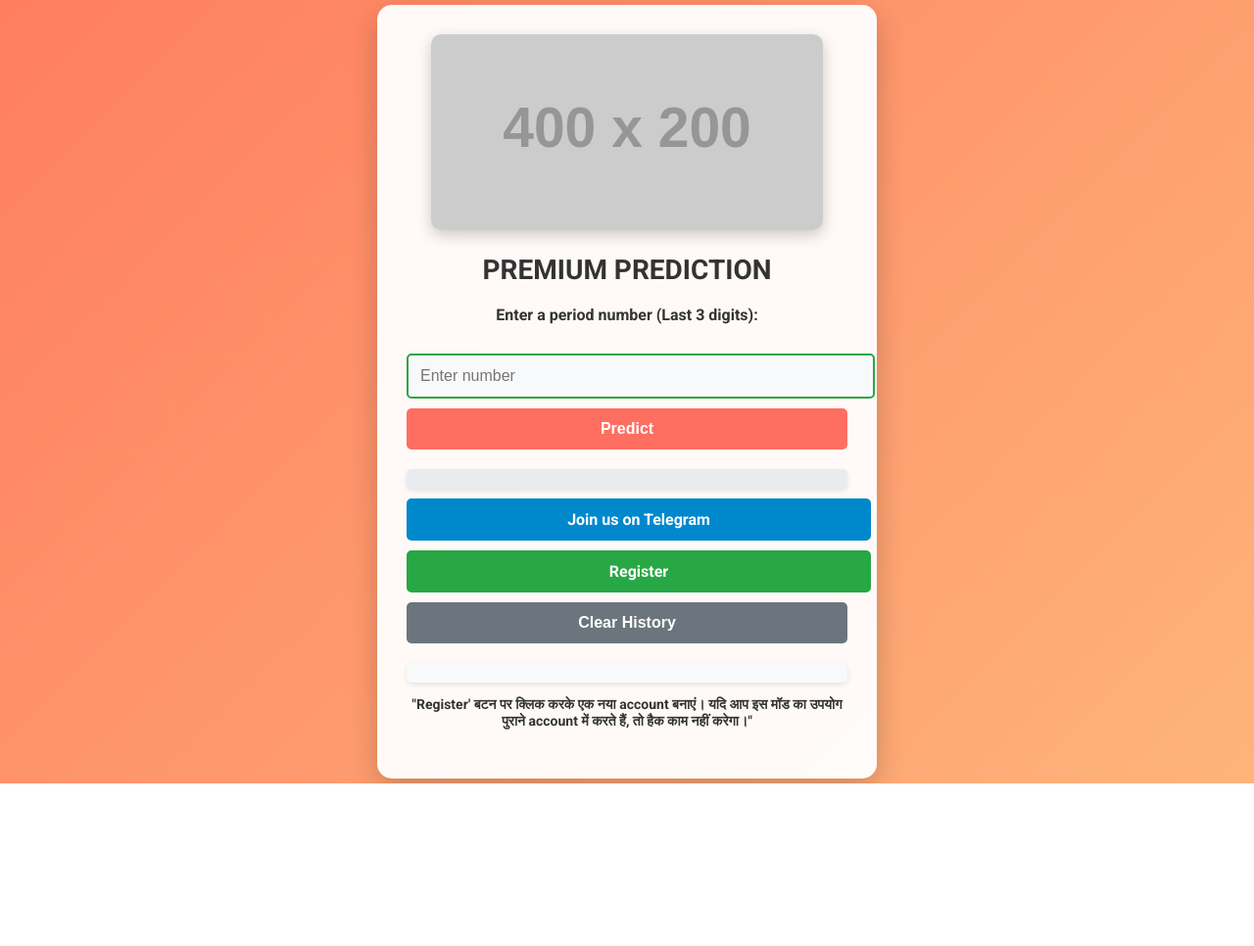
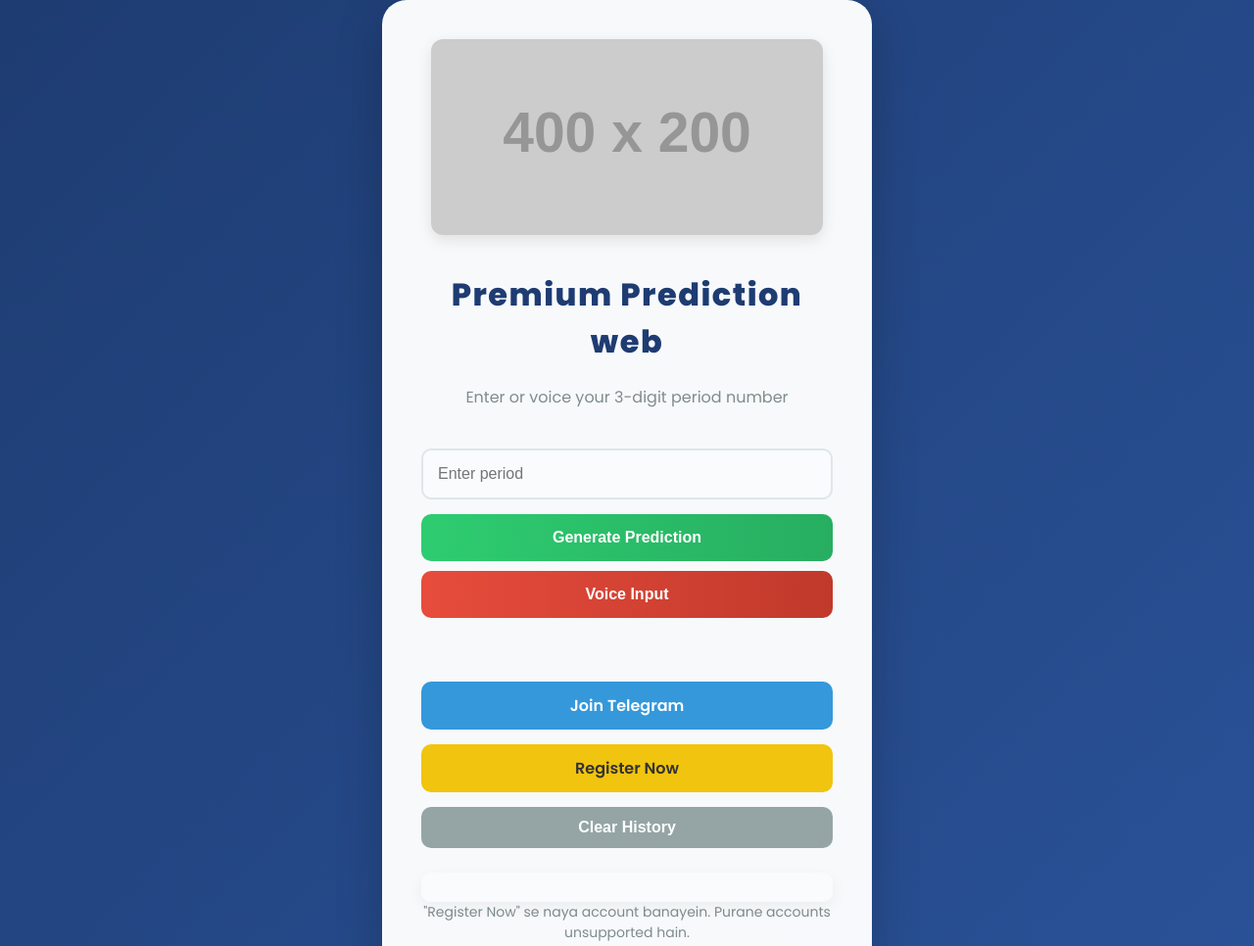
Before and after one commit to NAHIPATAHE/Nahipata, a plain HTML site: page index.html in a window 1280 px wide. Shown: the top 966 px of the page at 98% size. Before the commit the page ends 800 px from the top, so only its background shows below. Drawn offline with Linux system fonts and the light colour scheme; placeholder pictures from the web are drawn by us.

Commit message:
Update index.html

```diff
--- a/index.html
+++ b/index.html
@@ -3,153 +3,178 @@
 <head>
     <meta charset="UTF-8">
     <meta name="viewport" content="width=device-width, initial-scale=1.0">
-    <title>Big or Small Prediction</title>
-    <link href="https://fonts.googleapis.com/css2?family=Roboto:wght@400;700&display=swap" rel="stylesheet">
+    <title>Premium Prediction Vip</title>
+    <link href="https://fonts.googleapis.com/css2?family=Poppins:wght@400;600;800&display=swap" rel="stylesheet">
     <style>
-        body {
-            font-family: 'Roboto', sans-serif;
-            background: linear-gradient(135deg, #ff7e5f, #feb47b);
+        * {
             margin: 0;
             padding: 0;
+            box-sizing: border-box;
+        }
+        body {
+            font-family: 'Poppins', sans-serif;
+            background: linear-gradient(135deg, #1e3c72, #2a5298);
+            min-height: 100vh;
             display: flex;
             justify-content: center;
             align-items: center;
-            min-height: 100vh;
-            color: #333;
+            color: #fff;
+            overflow-x: hidden;
         }
         .container {
-            background-color: rgba(255, 255, 255, 0.95);
-            border-radius: 15px;
-            box-shadow: 0 10px 30px rgba(0, 0, 0, 0.2);
-            padding: 30px;
+            background: rgba(255, 255, 255, 0.97);
+            border-radius: 25px;
+            padding: 40px;
             width: 90%;
-            max-width: 450px;
-            transition: transform 0.3s, box-shadow 0.3s;
-            animation: fadeIn 0.5s ease-in-out;
+            max-width: 500px;
+            box-shadow: 0 15px 50px rgba(0, 0, 0, 0.2);
+            position: relative;
+            overflow: hidden;
+            transition: transform 0.3s ease, box-shadow 0.3s ease;
         }
         .container:hover {
             transform: translateY(-5px);
-            box-shadow: 0 15px 40px rgba(0, 0, 0, 0.3);
+            box-shadow: 0 20px 60px rgba(0, 0, 0, 0.25);
         }
         h1 {
             text-align: center;
-            color: #333;
+            font-size: 32px;
+            font-weight: 800;
+            color: #1e3c72;
             margin-bottom: 20px;
-            font-size: 28px;
-            font-weight: bold;
+            letter-spacing: 1.5px;
         }
         p {
             text-align: center;
             font-size: 16px;
-            margin-bottom: 20px;
-            font-weight: bold;
+            color: #7f8c8d;
+            margin-bottom: 25px;
         }
         .image-container {
             text-align: center;
-            margin-bottom: 20px;
+            margin-bottom: 30px;
         }
         .image-container img {
             max-width: 100%;
-            border-radius: 10px;
-            box-shadow: 0 5px 15px rgba(0, 0, 0, 0.2);
+            border-radius: 12px;
+            box-shadow: 0 5px 15px rgba(0, 0, 0, 0.1);
+            transition: transform 0.3s ease;
+        }
+        .image-container img:hover {
+            transform: scale(1.05);
         }
         input[type="number"] {
             width: 100%;
-            padding: 12px;
-            margin: 10px 0;
-            border: 2px solid #28a745;
-            border-radius: 5px;
+            padding: 15px;
+            margin: 15px 0;
+            border: 2px solid #dfe6e9;
+            border-radius: 10px;
+            background: #f9fbfc;
+            color: #333;
             font-size: 16px;
-            transition: border-color 0.3s;
-            background-color: #f8f9fa;
+            transition: border-color 0.3s ease, box-shadow 0.3s ease;
         }
         input[type="number"]:focus {
-            border-color: #ff6f61;
+            border-color: #1e3c72;
+            box-shadow: 0 0 10px rgba(30, 60, 114, 0.3);
             outline: none;
+        }
+        input[type="number"]::-webkit-inner-spin-button,
+        input[type="number"]::-webkit-outer-spin-button {
+            -webkit-appearance: none;
+            margin: 0;
         }
         button {
             width: 100%;
-            padding: 12px;
-            background-color: #ff6f61;
-            color: white;
+            padding: 15px;
+            background: linear-gradient(90deg, #2ecc71, #27ae60);
+            color: #fff;
             border: none;
-            border-radius: 5px;
+            border-radius: 10px;
+            font-size: 16px;
+            font-weight: 600;
             cursor: pointer;
-            font-size: 16px;
-            transition: background-color 0.3s, transform 0.3s;
-            font-weight: bold;
+            transition: background 0.3s ease, transform 0.3s ease;
         }
         button:hover {
-            background-color: #ff4c3b;
-            transform: translateY(-2px);
+            background: linear-gradient(90deg, #27ae60, #2ecc71);
+            transform: translateY(-3px);
+        }
+        .voice-btn {
+            background: linear-gradient(90deg, #e74c3c, #c0392b);
+            margin-top: 10px;
+        }
+        .voice-btn:hover {
+            background: linear-gradient(90deg, #c0392b, #e74c3c);
         }
         .result {
             margin-top: 20px;
-            font-size: 1.2em;
+            padding: 15px;
+            font-size: 20px;
             text-align: center;
-            color: #333;
-            background-color: #e9ecef;
-            padding: 10px;
-            border-radius: 5px;
-            box-shadow: 0 2px 5px rgba(0, 0, 0, 0.1);
-            font-weight: bold;
+            border-radius: 10px;
+            font-weight: 600;
+            transition: opacity 0.3s ease;
             opacity: 0;
-            animation: fadeIn 0.5s ease-in-out forwards;
+            animation: fadeInResult 0.5s ease forwards;
         }
         .result.small {
-            background-color: #ffebee;
-            color: #d32f2f;
+            background: #ffebee;
+            color: #c0392b;
         }
         .result.big {
-            background-color: #e8f5e9;
-            color: #2e7d32;
+            background: #e8f5e9;
+            color: #27ae60;
         }
         .telegram-button, .register-button, .clear-button {
-            display: inline-block;
-            margin-top: 10px;
+            display: block;
+            margin-top: 15px;
             padding: 12px;
-            color: white;
+            text-align: center;
             text-decoration: none;
-            border-radius: 5px;
-            text-align: center;
-            width: 100%;
-            transition: background-color 0.3s;
-            font-weight: bold;
+            border-radius: 10px;
+            font-weight: 600;
+            transition: background 0.3s ease, transform 0.3s ease;
         }
         .telegram-button {
-            background-color: #0088cc;
+            background: #3498db;
+            color: #fff;
         }
         .telegram-button:hover {
-            background-color: #007bb5;
+            background: #2980b9;
+            transform: translateY(-3px);
         }
         .register-button {
-            background-color: #28a745;
- }
+            background: #f1c40f;
+            color: #333;
+        }
         .register-button:hover {
-            background-color: #218838;
+            background: #e2b607;
+            transform: translateY(-3px);
         }
         .clear-button {
-            background-color: #6c757d;
+            background: #95a5a6;
+            color: #fff;
         }
         .clear-button:hover {
-            background-color: #5a6268;
+            background: #7f8c8d;
+            transform: translateY(-3px);
         }
         .history {
-            margin-top: 20px;
+            margin-top: 25px;
+            padding: 15px;
+            background: #f9fbfc;
+            border-radius: 10px;
+            max-height: 180px;
+            overflow-y: auto;
             font-size: 14px;
-            text-align: center;
-            color: #333;
-            background-color: #f8f9fa;
-            padding: 10px;
-            border-radius: 5px;
-            box-shadow: 0 2px 5px rgba(0, 0, 0, 0.1);
-            font-weight: bold;
-            max-height: 150px;
-            overflow-y: auto;
+            color: #7f8c8d;
+            box-shadow: 0 5px 15px rgba(0, 0, 0, 0.05);
+            transition: opacity 0.3s ease;
             opacity: 0;
-            animation: fadeIn 0.5s ease-in-out forwards;
+            animation: fadeInResult 0.5s ease forwards;
         }
-        @keyframes fadeIn {
+        @keyframes fadeInResult {
             from { opacity: 0; transform: translateY(10px); }
             to { opacity: 1; transform: translateY(0); }
         }
@@ -158,18 +183,19 @@
 <body>
     <div class="container">
         <div class="image-container">
-            <img src="https://via.placeholder.com/400x200" alt="Prediction Image">
+            <img src="https://via.placeholder.com/400x200?text=Advanced+Prediction" alt="Prediction Image">
         </div>
-        <h1>PREMIUM PREDICTION</h1>
-        <p>Enter a period number (Last 3 digits):</p>
-        <input type="number" id="periodNumber" placeholder="Enter number" required min="100" max="999">
-        <button onclick="makePrediction()">Predict</button>
+        <h1>Premium Prediction web</h1>
+        <p>Enter or voice your 3-digit period number </p>
+        <input type="number" id="periodNumber" placeholder="Enter period" required min="0" max="999">
+        <button onclick="makePrediction()">Generate Prediction</button>
+        <button class="voice-btn" onclick="startVoiceInput()">Voice Input</button>
         <div class="result" id="result"></div>
-        <a href="https://t.me/TeamEarningZone" class="telegram-button">Join us on Telegram</a>
-        <a href="https://www.aakclub.com/#/register?invitationCode=88443456039" class="register-button">Register</a>
+        <a href="https://t.me/TeamEarningZone" class="telegram-button">Join Telegram</a>
+        <a href="https://www.aakclub.com/#/register?invitationCode=88443456039" class="register-button">Register Now</a>
         <button class="clear-button" onclick="clearHistory()">Clear History</button>
         <div class="history" id="history"></div>
-        <p style="text-align: center; font-size: 14px; color: #333;">"Register' बटन पर क्लिक करके एक नया account बनाएं। यदि आप इस मॉड का उपयोग पुराने account में करते हैं, तो हैक काम नहीं करेगा।"</p>
+        <p style="font-size: 14px; color: #7f8c8d;">"Register Now" se naya account banayein. Purane accounts unsupported hain.</p>
     </div>
 
     <audio id="soundEffect">
@@ -180,51 +206,56 @@
     <script>
         let predictionHistory = JSON.parse(localStorage.getItem('predictionHistory')) || [];
 
-        function eulerTotient(n) {
-            let result = n;
-            let p = 2;
-            while (p * p <= n) {
-                if (n % p === 0) {
-                    while (n % p === 0) {
-                        n = Math.floor(n / p);
-                    }
-                    result -= Math.floor(result / p);
-                }
-                p += 1;
-            }
-            if (n > 1) {
-                result -= Math.floor(result / n);
-            }
-            return result;
+        function logicA(period) {
+            return ((period * 2) + (period * 3) + Math.pow(period, 4)) % 100;
         }
 
-        function predictBigOrSmall(periodNumber) {
-            const prediction = (eulerTotient(parseInt(periodNumber)) % 10) >= 5;
-            return prediction ? "BIGG 🟢" : "SMALL 🔴";
+        function logicB(period) {
+            return ((period * 5) - (period * 6) + Math.pow(period, 7)) % 100;
+        }
+
+        function logicC(period) {
+            return ((period * 8) + (period * 9) - Math.pow(period, 10)) % 100;
+        }
+
+        function combinedLogic(period) {
+            const A = logicA(period);
+            const B = logicB(period);
+            const C = logicC(period);
+            return (A + B + C) % 10;
+        }
+
+        function advancedLogic(period) {
+            const combined = combinedLogic(period);
+            if (combined >= 5) return "BIG 🟢";
+            if (combined === 4) return "SMALL 🔴";
+            if (combined === 3) return "SMALL 🔴";
+            if (combined === 2) return "SMALL 🔴";
+            if (combined === 1) return "BIG 🟢";
+            return "SMALL 🔴"; // combined === 0
         }
 
         function makePrediction() {
-            const periodNumber = document.getElementById('periodNumber').value;
+            const periodInput = document.getElementById('periodNumber').value;
             const resultDiv = document.getElementById('result');
 
             resultDiv.innerText = '';
             resultDiv.className = 'result';
 
-            if (periodNumber < 100 || periodNumber > 999) {
-                resultDiv.innerText = "Please enter a valid 3-digit number.";
-                resultDiv.className = 'result';
+            // Ensure input is a 3-digit number
+            if (!periodInput || periodInput.length !== 3 || isNaN(periodInput) || periodInput < 0 || periodInput > 999) {
+                resultDiv.innerText = "Please enter a valid 3-digit period (000-999).";
                 return;
             }
 
-            const prediction = predictBigOrSmall(periodNumber);
-            resultDiv.innerText = prediction;
+            const periodNumber = parseInt(periodInput);
+            const prediction = advancedLogic(periodNumber);
+            const combinedValue = combinedLogic(periodNumber);
+            resultDiv.innerText = `${prediction} ( ${combinedValue})`;
             resultDiv.className = `result ${prediction.includes("SMALL") ? 'small' : 'big'}`;
-            resultDiv.style.display = 'block';
+            document.getElementById('soundEffect').play();
 
-            const soundEffect = document.getElementById('soundEffect');
-            soundEffect.play();
-
-            predictionHistory.push({ period: periodNumber, prediction });
+            predictionHistory.push({ period: periodInput, prediction, timestamp: new Date().toLocaleString() });
             localStorage.setItem('predictionHistory', JSON.stringify(predictionHistory));
             updateHistory();
         }
@@ -232,15 +263,41 @@
         function updateHistory() {
             const historyDiv = document.getElementById('history');
             historyDiv.innerHTML = predictionHistory.map(entry =>
-                `<p>Period: ${entry.period}, Prediction: ${entry.prediction}</p>`
+                `<p>${entry.timestamp} | Period: ${entry.period} | ${entry.prediction}</p>`
             ).join('');
-            historyDiv.style.display = 'block';
         }
 
         function clearHistory() {
             predictionHistory = [];
-            localStorage.removeItem('prediction History');
+            localStorage.removeItem('predictionHistory');
             updateHistory();
+        }
+
+        function startVoiceInput() {
+            if (!('webkitSpeechRecognition' in window)) {
+                alert("Voice input not supported in this browser.");
+                return;
+            }
+            const recognition = new webkitSpeechRecognition();
+            recognition.continuous = false;
+            recognition.interimResults = false;
+            recognition.lang = 'en-US';
+
+            recognition.onresult = (event) => {
+                const transcript = event.results[0][0].transcript;
+                const number = parseInt(transcript.replace(/\D/g, ''));
+                if (!isNaN(number) && number >= 0 && number <= 999) {
+                    const paddedNumber = String(number).padStart(3, '0');
+                    document.getElementById('periodNumber').value = paddedNumber;
+                    makePrediction();
+                } else {
+                    document.getElementById('result').innerText = "Invalid voice input. Say a number between 0 and 999.";
+                }
+            };
+            recognition.onerror = () => {
+                document.getElementById('result').innerText = "Voice input failed. Try again.";
+            };
+            recognition.start();
         }
 
         updateHistory();
```
